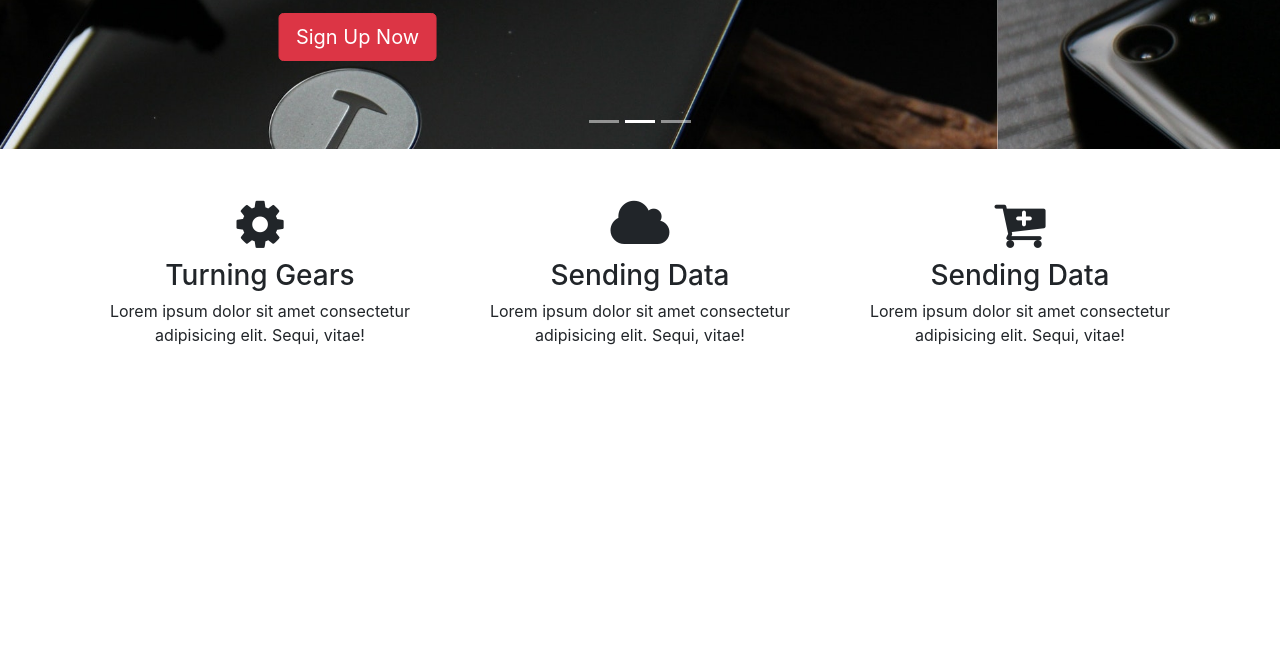
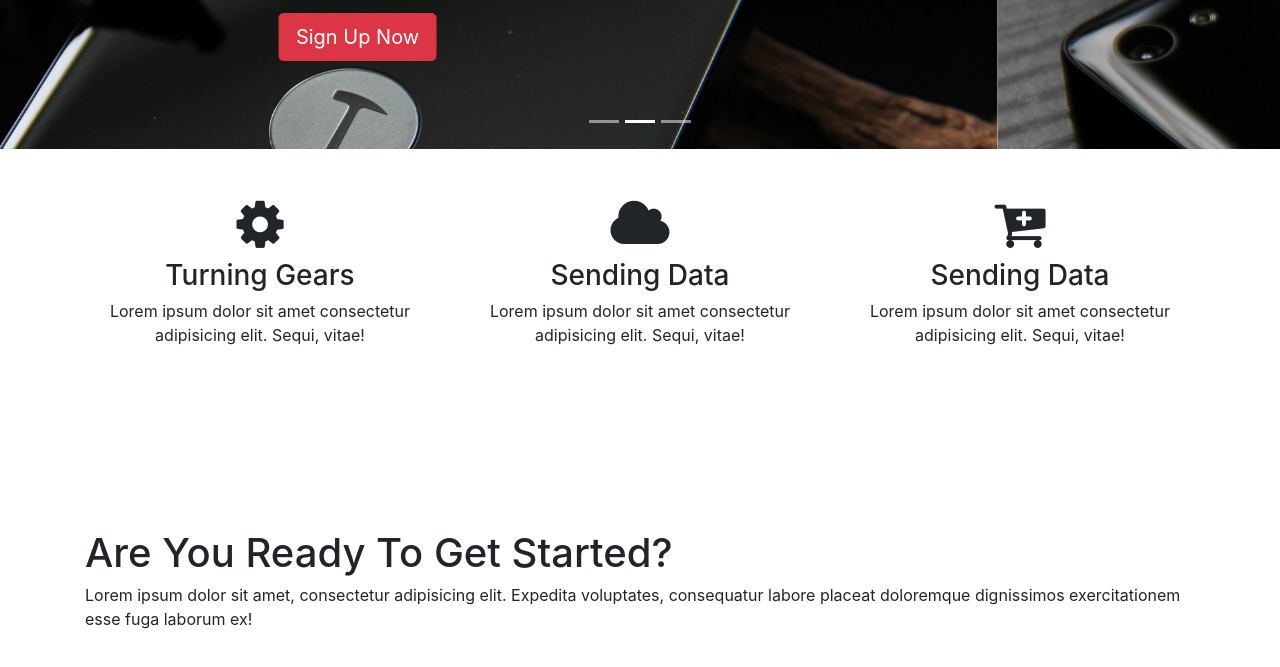
Before and after one commit to StanislavFedyna/glozzom-multi-page-theme, a website: page src/index.html in a window 1280 px wide. Shown: the part 357-1024 px from the top of the page. Before the commit the page ends 800 px from the top, so only its background shows below. Drawn offline with Linux system fonts and the light colour scheme; a script that the page names is missing.

Commit message:
finished home-heading section

```diff
--- a/src/index.html
+++ b/src/index.html
@@ -118,6 +118,22 @@
   </div>
 </section>
 
+<!-- HOME HEADING SECTION -->
+
+  <!-- HOME HEADING SECTION -->
+  <section id="home-heading" class="p-5">
+      <div class="dark-overlay">
+        <div class="row">
+          <div class="col">
+            <div class="container pt-5">
+              <h1>Are You Ready To Get Started?</h1>
+              <p class="d-none d-md-block">Lorem ipsum dolor sit amet, consectetur adipisicing elit. Expedita voluptates, consequatur labore placeat doloremque dignissimos exercitationem esse fuga laborum ex!</p>
+            </div>
+          </div>
+        </div>
+      </div>
+    </section>
+
 <!-- Scripts -->
 <script src="js/jquery.min.js"></script>
 <script src="js/popper.min.js"></script>
```
